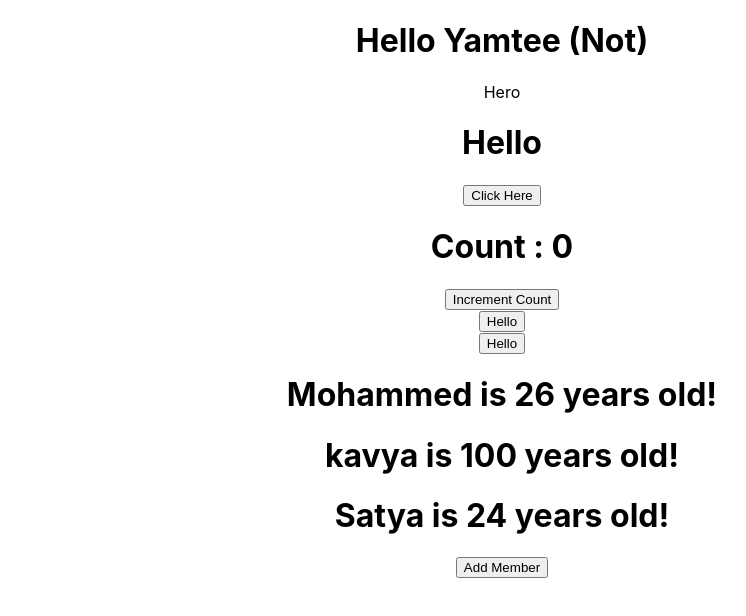
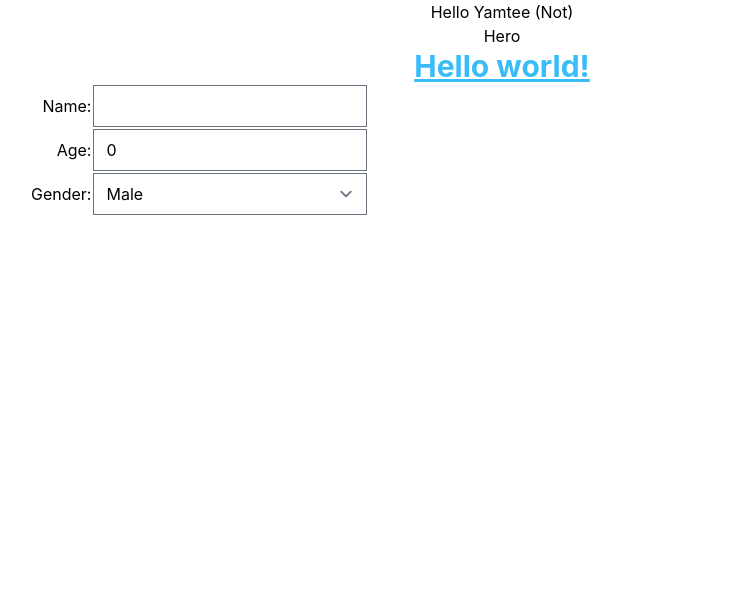
Before and after one commit to YamTee/react-tutorials-01, a React (Create React App) app: page / in a window 1280 px wide. Shown: the top 616 px of the page, without its empty margins (138-884 px from the left). Built offline with nearby package versions, Linux system fonts and the light colour scheme.

Commit message:
until form

```diff
--- a/public/index.html
+++ b/public/index.html
@@ -1,10 +1,10 @@
 <!DOCTYPE html>
-<html lang="en">
+<html lang="en" class="dark">
   <head>
     <meta charset="utf-8" />
     <link rel="icon" href="%PUBLIC_URL%/favicon.ico" />
     <meta name="viewport" content="width=device-width, initial-scale=1" />
-    <meta name="theme-color" content="#000000" />
+    <meta name="theme-color" content="#ffffff" />
     <meta
       name="description"
       content="Web site created using create-react-app"
@@ -26,9 +26,9 @@
     -->
     <title>React App</title>
   </head>
-  <body>
+  <body data-mode="dark">
     <noscript>You need to enable JavaScript to run this app.</noscript>
-    <div id="root"></div>
+    <div id="root" className="data-[mode=dark]:"></div>
     <!--
       This HTML file is a template.
       If you open it directly in the browser, you will see an empty page.
--- a/src/App.js
+++ b/src/App.js
@@ -12,12 +12,19 @@ import ParentComponentClass from "./components/ParentComponentClass";
 
 import NameList from "./components/NameList";
 
+import FormClass from "./components/FormClass";
+
 function App() {
   return (
     <div className="App">
-      <Greet name="Yamtee (Not)" heroName="Hero" />
+      <div className="container mx-auto px-4">
+        <Greet name="Yamtee (Not)" heroName="Hero" />
 
-      {/* <Greet name="Yamtee (Not)" />
+        <h1 className="text-3xl font-bold underline text-sky-400">
+          Hello world!
+        </h1>
+
+        {/* <Greet name="Yamtee (Not)" />
       <Greet>
         <h1>Hekkkkkkk </h1>
       </Greet>
@@ -25,15 +32,18 @@ function App() {
 
       <GreetClass name="Yamtee" /> */}
 
-      <MessageClass />
+        {/* <MessageClass />
       <CounterClass></CounterClass>
 
       <ParentComponentClass greet="Hi" />
-      <ParentComponentClass greet="Hello" />
+      <ParentComponentClass greet="Hello" /> */}
 
-      <NameList />
+        {/* <NameList /> */}
 
-      {/* <Hello /> */}
+        {/* <Hello /> */}
+
+        <FormClass />
+      </div>
     </div>
   );
 }
--- /dev/null
+++ b/src/components/FormClass.js
@@ -0,0 +1,95 @@
+import React, { Component } from "react";
+
+class FormClass extends Component {
+  constructor() {
+    super();
+
+    this.state = {
+      name: "",
+      age: 0,
+      gender: "",
+    };
+
+    this.onChangeName = this.onChangeName.bind(this);
+    this.onChangeAge = this.onChangeAge.bind(this);
+    this.onChangeGender = this.onChangeGender.bind(this);
+  }
+
+  onChangeName = (event) => {
+    this.setState({ name: event.target.value });
+  };
+
+  onChangeAge = (event) => {
+    this.setState({ age: event.target.value });
+  };
+
+  onChangeGender = (event) => {
+    this.setState({ gender: event.target.value });
+  };
+
+  render() {
+    return (
+      <div>
+        <form>
+          <table>
+            <tr className="">
+              <td style={{ textAlign: "right" }}>
+                <label for="name" className="form-label">
+                  Name:
+                </label>
+              </td>
+
+              <td>
+                <input
+                  type="text"
+                  id="name"
+                  className="form-input"
+                  value={this.state.name}
+                  onChange={this.onChangeName}
+                />
+              </td>
+            </tr>
+            <tr className="mt-5">
+              <td style={{ textAlign: "right" }}>
+                <label for="age" className="form-label my-4">
+                  Age:
+                </label>
+              </td>
+
+              <td>
+                <input
+                  type="number"
+                  id="age"
+                  className="form-input"
+                  value={this.state.age}
+                  onChange={this.onChangeAge}
+                />
+              </td>
+            </tr>
+            <tr className="mt-5">
+              <td style={{ textAlign: "right" }}>
+                <label for="gender" className="form-label my-4">
+                  Gender:
+                </label>
+              </td>
+
+              <td>
+                <select
+                  className="form-input w-full"
+                  id="gender"
+                  value={this.state.gender}
+                  onChange={this.onChangeGender}
+                >
+                  <option value="male">Male</option>
+                  <option value="female">Female</option>
+                </select>
+              </td>
+            </tr>
+          </table>
+        </form>
+      </div>
+    );
+  }
+}
+
+export default FormClass;
--- a/src/index.css
+++ b/src/index.css
@@ -1,13 +1,20 @@
+@tailwind base;
+@tailwind components;
+@tailwind utilities;
+
+@theme {
+  /* ... */
+}
+
 body {
   margin: 0;
-  font-family: -apple-system, BlinkMacSystemFont, 'Segoe UI', 'Roboto', 'Oxygen',
-    'Ubuntu', 'Cantarell', 'Fira Sans', 'Droid Sans', 'Helvetica Neue',
-    sans-serif;
+  font-family: "Inter", "Segoe UI", "Roboto", "Oxygen", "Ubuntu", "Cantarell",
+    "Fira Sans", "Droid Sans", "Helvetica Neue", sans-serif;
   -webkit-font-smoothing: antialiased;
   -moz-osx-font-smoothing: grayscale;
 }
 
 code {
-  font-family: source-code-pro, Menlo, Monaco, Consolas, 'Courier New',
+  font-family: source-code-pro, Menlo, Monaco, Consolas, "Courier New",
     monospace;
 }
--- /dev/null
+++ b/tailwind.config.js
@@ -0,0 +1,30 @@
+/** @type {import('tailwindcss').Config} */
+module.exports = {
+  darkMode: ["selector", '[data-mode="dark"]'],
+  content: ["./src/**/*.{js,jsx,ts,tsx}"],
+  theme: {
+    extend: {},
+  },
+  plugins: [require("@tailwindcss/forms")],
+  theme: {
+    screens: {
+      sm: "480px",
+      md: "768px",
+      lg: "976px",
+      xl: "1440px",
+    },
+    fontFamily: {
+      sans: ["Graphik", "sans-serif"],
+      serif: ["Merriweather", "serif"],
+    },
+    extend: {
+      spacing: {
+        128: "32rem",
+        144: "36rem",
+      },
+      borderRadius: {
+        "4xl": "2rem",
+      },
+    },
+  },
+};
```
Also changed, not shown: package.json (+7 -1 lines), 1 other file (tests, documents, lock files or other folders).
